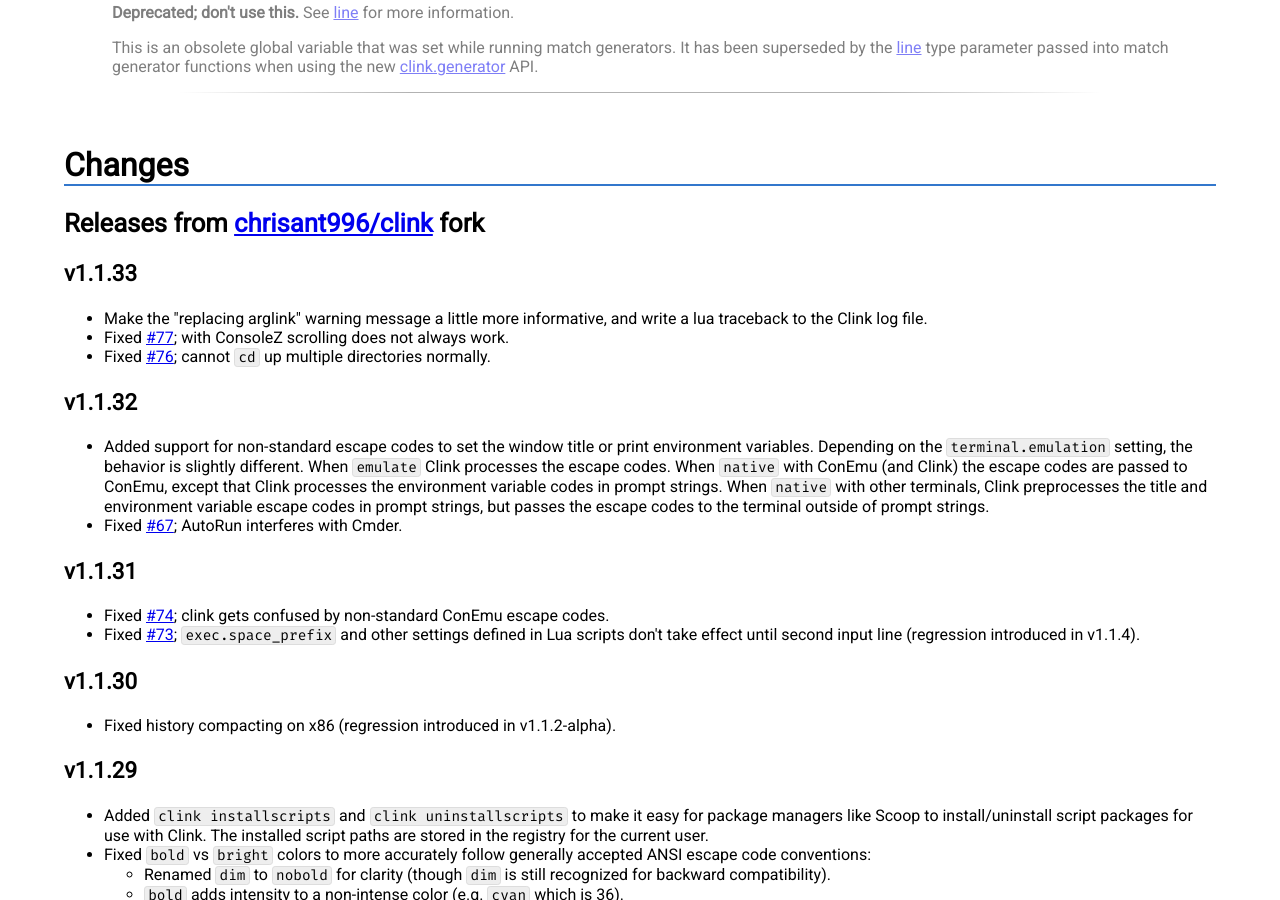
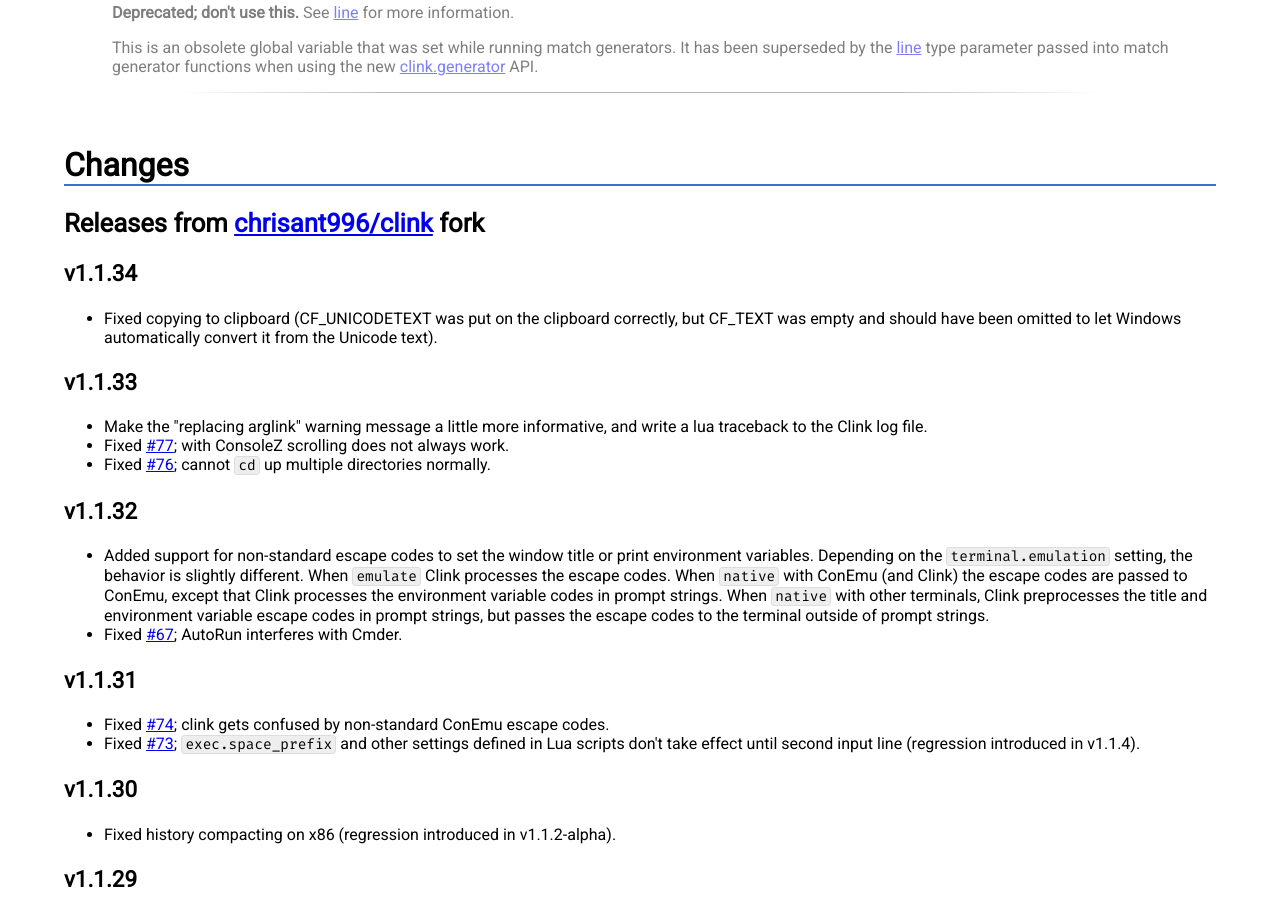
Before and after one commit to chrisant996/clink, a Jekyll site: the page clink.html, which Jekyll copies as it is, in a window 1280 px wide and 900 px high, scrolled down 43792 px. Built offline with Jekyll 4.4.1, drawn with Linux system fonts in a browser that asks for light colours; some web fonts are replaced; some of the changed text lies outside the part shown.

Commit message:
Update for 1.1.34

```diff
--- a/_config.yml
+++ b/_config.yml
@@ -1,6 +1,6 @@
 theme: jekyll-theme-cayman
 title: Clink
 github:
-  version: v1.1.33
-  download_url: https://github.com/chrisant996/clink/releases/download/v1.1.33/clink.1.1.33.3e0bbc.zip
-  install_url:  https://github.com/chrisant996/clink/releases/download/v1.1.33/clink.1.1.33.3e0bbc_setup.exe
+  version: v1.1.34
+  download_url: https://github.com/chrisant996/clink/releases/download/v1.1.34/clink.1.1.34.d161e9.zip
+  install_url:  https://github.com/chrisant996/clink/releases/download/v1.1.34/clink.1.1.34.d161e9_setup.exe
--- a/clink.html
+++ b/clink.html
@@ -3,7 +3,7 @@
 
 <!-- ----------------------------------------------------- -->
 <head>
-<title>Clink v1.1.33</title>
+<title>Clink v1.1.34</title>
 <style>
 @import url('https://fonts.googleapis.com/css2?family=Rambla:wght@400;700&family=Roboto&family=Fira+Mono&display=swap');
 html {
@@ -409,7 +409,7 @@
         </td>
         <td style="text-align:right">
             <div id="header">
-                <div id="title">Clink v1.1.33</div>
+                <div id="title">Clink v1.1.34</div>
                 <div id="url">
                     <a href="http://github.com/chrisant996/clink">
                         http://github.com/chrisant996/clink
@@ -2401,6 +2401,10 @@
         <div class="section" id="changes">
 <h1 id="changes">Changes</h1>
 <h2 id="releases-from-chrisant996clink-fork">Releases from <a href="https://github.com/chrisant996/clink">chrisant996/clink</a> fork</h2>
+<h3 id="v1134">v1.1.34</h3>
+<ul>
+<li>Fixed copying to clipboard (CF_UNICODETEXT was put on the clipboard correctly, but CF_TEXT was empty and should have been omitted to let Windows automatically convert it from the Unicode text).</li>
+</ul>
 <h3 id="v1133">v1.1.33</h3>
 <ul>
 <li>Make the &quot;replacing arglink&quot; warning message a little more informative, and write a lua traceback to the Clink log file.</li>
```
